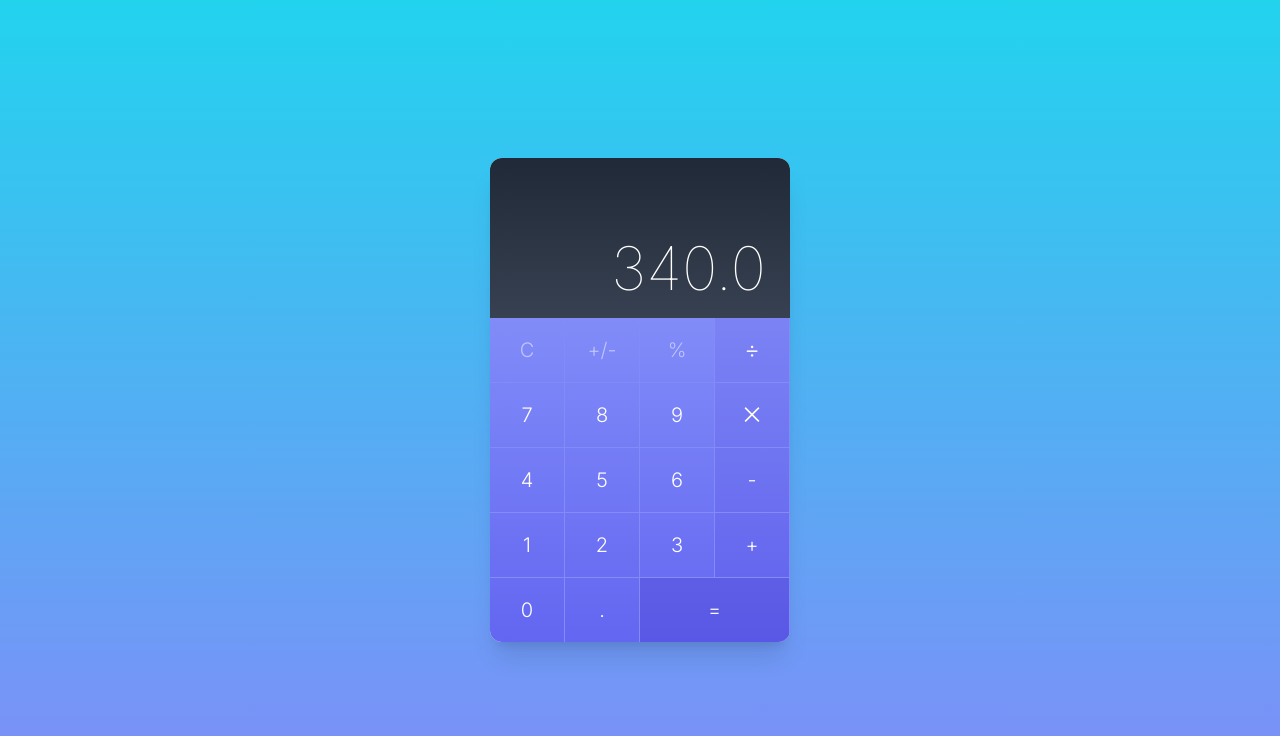
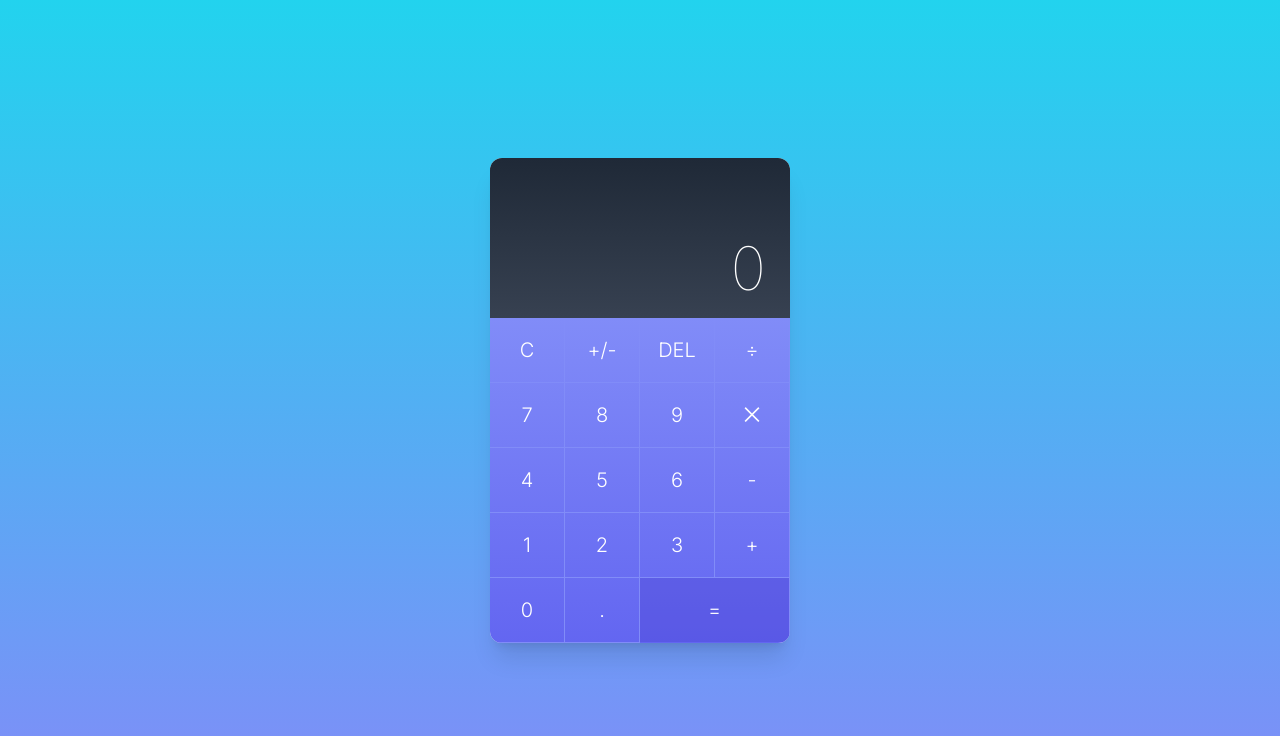
Before and after one commit to spunnanithi/calculator, a Next.js app in the folder next-calculator-app/: page / in a window 1280 px wide. Shown: the top 736 px of the page. Built offline with nearby package versions, Linux system fonts and the light colour scheme.

Commit message:
added on click logic to buttons

```diff
--- /dev/null
+++ b/next-calculator-app/app/_components/Button.js
@@ -0,0 +1,103 @@
+"use client";
+
+import React, { useContext } from "react";
+import { CalcContext } from "../_context/CalcContext";
+
+export default function Button({ value }) {
+	const { calc, setCalc } = useContext(CalcContext);
+
+	const decimalClick = () => {
+		setCalc({
+			...calc,
+			num: !calc.num.toString().includes(".") ? calc.num + value : calc.num,
+		});
+	};
+
+	const clearClick = () => {
+		setCalc({
+			num: 0,
+			res: 0,
+			sign: "",
+		});
+	};
+
+	const reverseSignClick = () => {
+		setCalc({ num: -calc.num });
+	};
+
+	const deleteClick = () => {
+		setCalc({ ...calc, num: calc.num.slice(0, -1) });
+	};
+
+	const operatorClick = () => {
+		setCalc({
+			sign: value,
+			res: !calc.res && calc.num ? calc.num : calc.res,
+			num: 0,
+		});
+		console.log(calc.sign, calc.res, calc.num);
+	};
+
+	const equalsClick = () => {
+		if (calc.res && calc.num) {
+			const math = (a, b, sign) => {
+				const result = {
+					"+": (a, b) => a + b,
+					"-": (a, b) => a - b,
+					"⨉": (a, b) => a * b,
+					"÷": (a, b) => a / b,
+				};
+				return result[sign](a, b);
+			};
+			setCalc({
+				res: math(calc.res, calc.num, calc.sign),
+				sign: "",
+				num: 0,
+			});
+		}
+	};
+
+	const numbersClick = () => {
+		if (calc.num !== 0) {
+			setCalc({
+				...calc,
+				num: calc.num + value,
+			});
+		}
+		setCalc({
+			...calc,
+			num: value,
+		});
+	};
+
+	const handleBtnClick = (e) => {
+		const val = e.target.value;
+
+		if (val === ".") {
+			decimalClick();
+		} else if (val === "C") {
+			clearClick();
+		} else if (val === "+/-") {
+			reverseSignClick();
+		} else if (val === "DEL") {
+			deleteClick();
+		} else if (val === "÷" || val === "⨉" || val === "-" || val === "+") {
+			operatorClick();
+		} else if (val === "=") {
+			equalsClick();
+		} else {
+			numbersClick();
+		}
+	};
+
+	return (
+		<div className="w-1/4 border-r border-b border-indigo-400">
+			<button
+				onClick={handleBtnClick}
+				value={value}
+				className="w-full h-16 outline-none focus:outline-none hover:bg-indigo-700 hover:bg-opacity-20 text-white text-xl font-light">
+				{value}
+			</button>
+		</div>
+	);
+}
--- a/next-calculator-app/app/_components/Keypad.js
+++ b/next-calculator-app/app/_components/Keypad.js
@@ -1,108 +1,40 @@
 import React from "react";
+import Button from "./Button";
 
 export default function Keypad() {
+	const first = ["C", "+/-", "DEL", "÷"];
+	const second = ["7", "8", "9", "⨉"];
+	const third = ["4", "5", "6", "-"];
+	const fourth = ["1", "2", "3", "+"];
+	const fifth = ["0", "."];
+
 	return (
 		<>
 			<div className="w-full bg-gradient-to-b from-indigo-400 to-indigo-500">
 				<div className="flex w-full">
-					<div className="w-1/4 border-r border-b border-indigo-400">
-						<button className="w-full h-16 outline-none focus:outline-none hover:bg-indigo-700 hover:bg-opacity-20 text-white text-opacity-50 text-xl font-light">
-							C
-						</button>
-					</div>
-					<div className="w-1/4 border-r border-b border-indigo-400">
-						<button className="w-full h-16 outline-none focus:outline-none hover:bg-indigo-700 hover:bg-opacity-20 text-white text-opacity-50 text-xl font-light">
-							+/-
-						</button>
-					</div>
-					<div className="w-1/4 border-r border-b border-indigo-400">
-						<button className="w-full h-16 outline-none focus:outline-none hover:bg-indigo-700 hover:bg-opacity-20 text-white text-opacity-50 text-xl font-light">
-							%
-						</button>
-					</div>
-					<div className="w-1/4 border-r border-b border-indigo-400">
-						<button className="w-full h-16 outline-none focus:outline-none bg-indigo-700 bg-opacity-10 hover:bg-opacity-20 text-white text-2xl font-light">
-							÷
-						</button>
-					</div>
+					{first.map((value) => {
+						return <Button key={value} value={value} />;
+					})}
 				</div>
 				<div className="flex w-full">
-					<div className="w-1/4 border-r border-b border-indigo-400">
-						<button className="w-full h-16 outline-none focus:outline-none hover:bg-indigo-700 hover:bg-opacity-20 text-white text-xl font-light">
-							7
-						</button>
-					</div>
-					<div className="w-1/4 border-r border-b border-indigo-400">
-						<button className="w-full h-16 outline-none focus:outline-none hover:bg-indigo-700 hover:bg-opacity-20 text-white text-xl font-light">
-							8
-						</button>
-					</div>
-					<div className="w-1/4 border-r border-b border-indigo-400">
-						<button className="w-full h-16 outline-none focus:outline-none hover:bg-indigo-700 hover:bg-opacity-20 text-white text-xl font-light">
-							9
-						</button>
-					</div>
-					<div className="w-1/4 border-r border-b border-indigo-400">
-						<button className="w-full h-16 outline-none focus:outline-none bg-indigo-700 bg-opacity-10 hover:bg-opacity-20 text-white text-xl font-light">
-							⨉
-						</button>
-					</div>
+					{second.map((value) => {
+						return <Button key={value} value={value} />;
+					})}
 				</div>
 				<div className="flex w-full">
-					<div className="w-1/4 border-r border-b border-indigo-400">
-						<button className="w-full h-16 outline-none focus:outline-none hover:bg-indigo-700 hover:bg-opacity-20 text-white text-xl font-light">
-							4
-						</button>
-					</div>
-					<div className="w-1/4 border-r border-b border-indigo-400">
-						<button className="w-full h-16 outline-none focus:outline-none hover:bg-indigo-700 hover:bg-opacity-20 text-white text-xl font-light">
-							5
-						</button>
-					</div>
-					<div className="w-1/4 border-r border-b border-indigo-400">
-						<button className="w-full h-16 outline-none focus:outline-none hover:bg-indigo-700 hover:bg-opacity-20 text-white text-xl font-light">
-							6
-						</button>
-					</div>
-					<div className="w-1/4 border-r border-b border-indigo-400">
-						<button className="w-full h-16 outline-none focus:outline-none bg-indigo-700 bg-opacity-10 hover:bg-opacity-20 text-white text-xl font-light">
-							-
-						</button>
-					</div>
+					{third.map((value) => {
+						return <Button key={value} value={value} />;
+					})}
 				</div>
 				<div className="flex w-full">
-					<div className="w-1/4 border-r border-b border-indigo-400">
-						<button className="w-full h-16 outline-none focus:outline-none hover:bg-indigo-700 hover:bg-opacity-20 text-white text-xl font-light">
-							1
-						</button>
-					</div>
-					<div className="w-1/4 border-r border-b border-indigo-400">
-						<button className="w-full h-16 outline-none focus:outline-none hover:bg-indigo-700 hover:bg-opacity-20 text-white text-xl font-light">
-							2
-						</button>
-					</div>
-					<div className="w-1/4 border-r border-b border-indigo-400">
-						<button className="w-full h-16 outline-none focus:outline-none hover:bg-indigo-700 hover:bg-opacity-20 text-white text-xl font-light">
-							3
-						</button>
-					</div>
-					<div className="w-1/4 border-r border-b border-indigo-400">
-						<button className="w-full h-16 outline-none focus:outline-none bg-indigo-700 bg-opacity-10 hover:bg-opacity-20 text-white text-xl font-light">
-							+
-						</button>
-					</div>
+					{fourth.map((value) => {
+						return <Button key={value} value={value} />;
+					})}
 				</div>
 				<div className="flex w-full">
-					<div className="w-1/4 border-r border-indigo-400">
-						<button className="w-full h-16 outline-none focus:outline-none hover:bg-indigo-700 hover:bg-opacity-20 text-white text-xl font-light">
-							0
-						</button>
-					</div>
-					<div className="w-1/4 border-r border-indigo-400">
-						<button className="w-full h-16 outline-none focus:outline-none hover:bg-indigo-700 hover:bg-opacity-20 text-white text-xl font-light">
-							.
-						</button>
-					</div>
+					{fifth.map((value) => {
+						return <Button key={value} value={value} />;
+					})}
 					<div className="w-2/4 border-r border-indigo-400">
 						<button className="w-full h-16 outline-none focus:outline-none bg-indigo-700 bg-opacity-30 hover:bg-opacity-40 text-white text-xl font-light">
 							=
--- a/next-calculator-app/app/_components/Screen.js
+++ b/next-calculator-app/app/_components/Screen.js
@@ -1,10 +1,15 @@
-import React from "react";
+"use client";
+
+import React, { useContext } from "react";
+import { CalcContext } from "../_context/CalcContext";
 
 export default function Screen() {
+	const { calc } = useContext(CalcContext);
+
 	return (
 		<div className="w-full h-40 bg-gradient-to-b from-gray-800 to-gray-700 flex items-end text-right">
 			<div className="w-full py-5 px-6 text-6xl text-white font-thin">
-				340.0
+				{calc.num ? calc.num : calc.res}
 			</div>
 		</div>
 	);
--- /dev/null
+++ b/next-calculator-app/app/_context/CalcContext.js
@@ -0,0 +1,27 @@
+"use client";
+
+import React, { useState } from "react";
+import { createContext } from "react";
+
+export const CalcContext = createContext();
+
+const CalcProvider = ({ children }) => {
+	const [calc, setCalc] = useState({
+		sign: "",
+		num: 0,
+		res: 0,
+	});
+
+	const providerValue = {
+		calc,
+		setCalc,
+	};
+
+	return (
+		<CalcContext.Provider value={providerValue}>
+			{children}
+		</CalcContext.Provider>
+	);
+};
+
+export default CalcProvider;
--- a/next-calculator-app/app/page.js
+++ b/next-calculator-app/app/page.js
@@ -1,8 +1,10 @@
 import Keypad from "./_components/Keypad";
 import Screen from "./_components/Screen";
+import CalcProvider from "./_context/CalcContext";
 
 export default function Home() {
 	return (
+		<CalcProvider>
 			<main className="bg-gradient-to-t from-indigo-400 to-cyan-400">
 				<div className="min-w-screen min-h-screen flex items-center justify-center px-5 py-5">
 					<div
@@ -14,5 +16,6 @@ export default function Home() {
 					</div>
 				</div>
 			</main>
+		</CalcProvider>
 	);
 }
```
Also changed, not shown: next-calculator-app/.eslintrc.json. Lines whose indentation alone changed are shown as unchanged.
